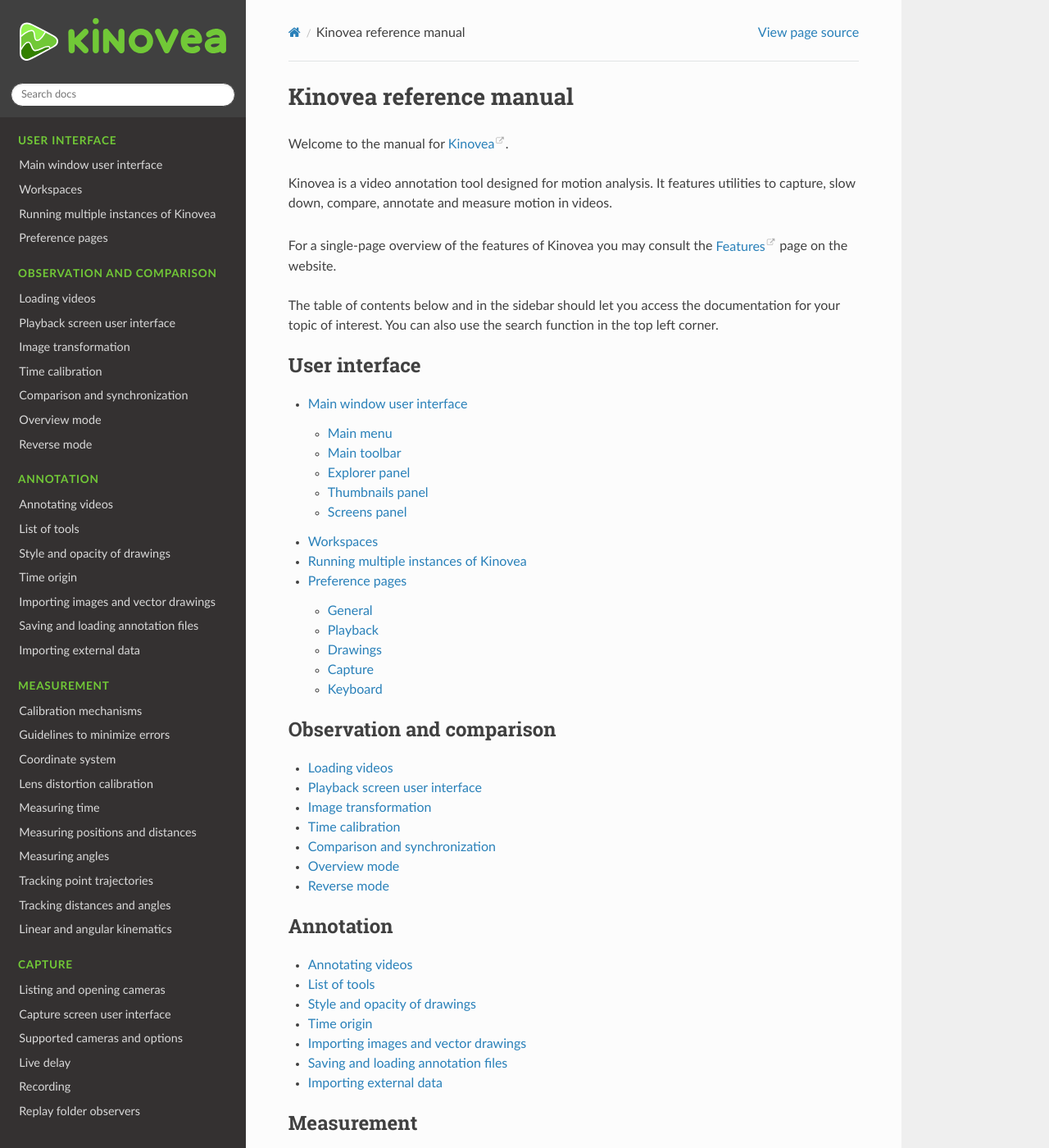
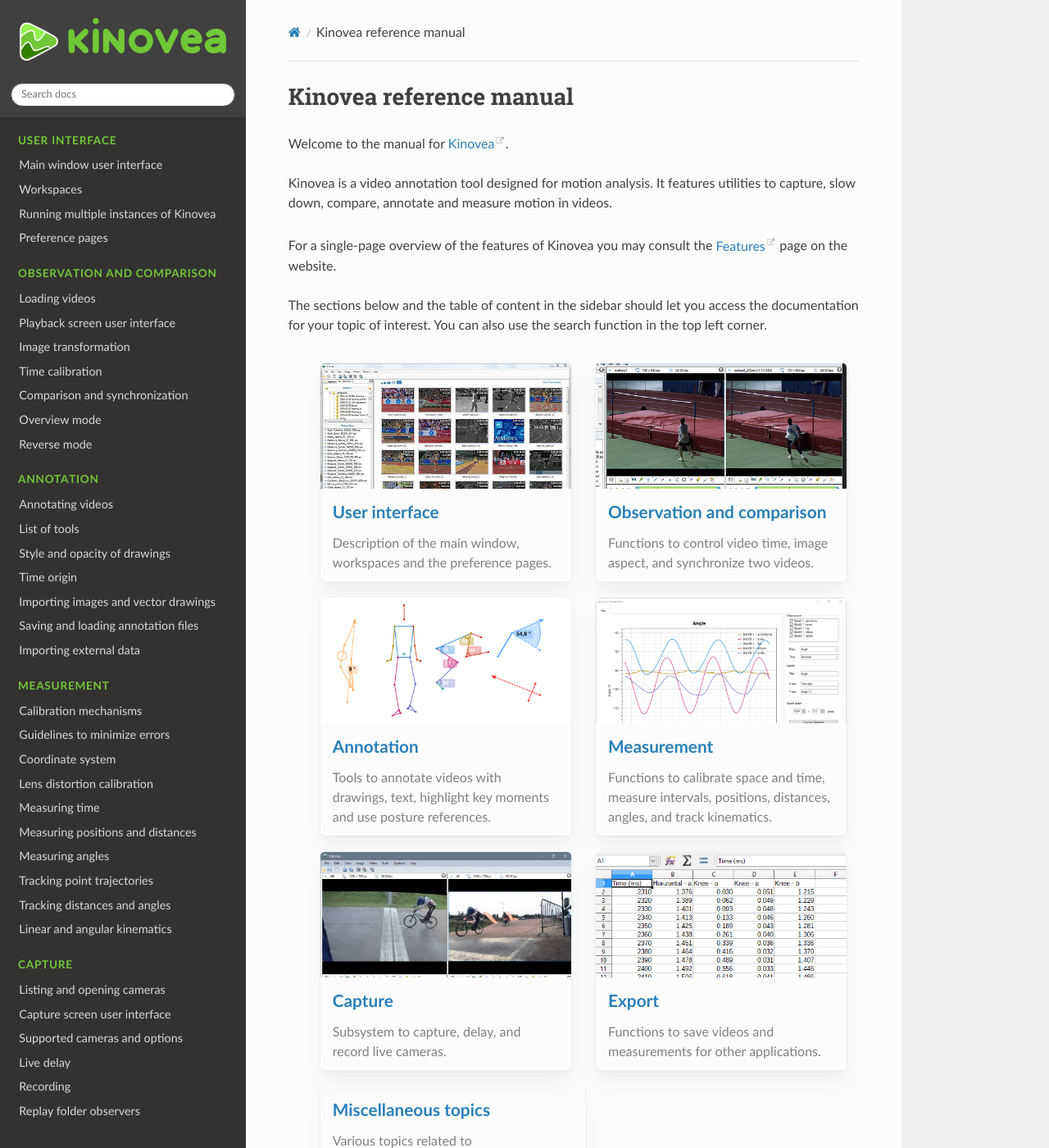
Before and after one commit to Kinovea/kinovea-docs, a Sphinx documentation site: the page built from source/index.rst, in a window 1280 px wide and 1400 px high. Shown: the whole window at 82% size. Built offline with Sphinx 7.4.7 and the Read the Docs theme 2.0.0, drawn with Linux system fonts in a browser that asks for light colours; some of the changed text lies outside the part shown.

Commit message:
Simplify front page ToC with cards.

```diff
--- a/source/_static/css/kinovea.css
+++ b/source/_static/css/kinovea.css
@@ -41,3 +41,86 @@
     margin: 0;
     font-weight: normal;
   }
+
+  .lead {
+		clear: both; width: 100%;
+  }
+
+  /* Applied on main index:sections. */
+	/* Start section description. */
+	@media screen and (min-width: 450px){
+		.tocdescr {
+			display: flex; display: -webkit-flex;
+			flex-flow: row wrap; -webkit-flex-flow: row wrap;
+			justify-content: space-between; -webkit-justify-content: space-between;
+			align-items: flex-start; -webkit-align-items: flex-start;
+			align-content: flex-start; -webkit-align-content: flex-start;
+			list-style-type: none;
+			margin-bottom: 10px;
+		}
+		/* Dan Andreasson on Stack Overflow. */
+		.tocdescr:after {
+			content: "";
+			flex: 1 0 33.3%; -webkit-flex: 1 0 33.3%;
+			margin-left: 45px;
+			align-self: stretch; -webkit-align-self: stretch;
+		}
+	}
+	@media screen and (max-width: 450px) {
+		.tocdescr {
+			display: flex; display: -webkit-flex;
+			flex-flow: column wrap; -webkit-flex-flow: column wrap;
+			justify-content: space-between; -webkit-justify-content: space-between;
+			align-items: flex-start; -webkit-align-items: flex-start;
+			align-content: flex-start; -webkit-align-content: flex-start;
+			list-style-type: none;
+			margin-bottom: 10px;
+		}
+		.tocdescr:after {
+			content: "";
+			flex: none; -webkit-flex: none;
+		}
+	}
+	.descr {
+		flex: 2 0 33.3%; -webkit-flex: 2 0 33.3%;
+		margin: 10px 15px;
+		border-radius: .3em;
+		user-select: none;
+	}
+	.descr div.figure,
+	.descr figure {
+		margin-bottom: 0px;
+		display: block;
+	}
+	.descr img {
+		border-top-left-radius: .3em;
+		border-top-right-radius: .3em;
+	}
+	.descr dl {margin-bottom: 10px}
+	.descr dl dt > a {
+		display: block;
+		width: 100%;
+		margin-bottom: 10px;
+	}
+	.descr dl dt a em, .descr dl dt a span{
+		font-weight: bold;
+		font-style: normal;
+		font-size: 1.3em;
+	}
+	.descr dl dt{padding: 18px 15px 0px!important}
+	.descr dl dd{
+		padding: 0px 15px;
+		font-style: normal;
+		margin: 0px;
+		color: #808080;
+		font-size: 90%;
+	}
+	.descr {
+		box-shadow: rgba(0,0,0,0.05) 0px 1px 4px 0px,
+						rgba(211,216,223,0.33) 0px 15px 20px -1px;
+  }
+
+  .rst-content.style-external-links .tocdescr a.reference.external::after {
+    content: "";
+    margin: 0 0
+  }
--- a/source/conf.py
+++ b/source/conf.py
@@ -52,7 +52,9 @@ html_theme = "sphinx_rtd_theme"
 html_static_path = ['_static']
 html_css_files = ['css/kinovea.css']
 html_logo = 'images/logo/kinovea.svg'
-
+html_copy_source = False
+html_show_sourcelink = False
+html_show_sphinx = False
 html_theme_options = {
     'logo_only': True,
     'display_version': False,
--- a/source/index.rst
+++ b/source/index.rst
@@ -9,12 +9,73 @@ It features utilities to capture, slow down, compare, annotate and measure motio
 
 For a single-page overview of the features of Kinovea you may consult the `Features <https://www.kinovea.org/features.html>`__ page on the website.
 
-The table of contents below and in the sidebar should let you access the documentation for your topic of interest.
+The sections below and the table of content in the sidebar should let you access the documentation for your topic of interest.
 You can also use the search function in the top left corner.
+
+    .. container:: tocdescr
+
+        .. container:: descr
+
+            .. figure:: /images/home/userinterface.jpg
+                :target: userinterface/index.html
+
+            :doc:`/userinterface/index`
+                Description of the main window, workspaces and the preference pages.
+
+        .. container:: descr
+
+            .. figure:: /images/home/observation.jpg
+                :target: observation/index.html
+
+            :doc:`/observation/index`
+                Functions to control video time, image aspect, and synchronize two videos.
+
+        .. container:: descr
+
+            .. figure:: /images/home/annotation.png
+                :target: annotation/index.html
+
+            :doc:`/annotation/index`
+                Tools to annotate videos with drawings, text, highlight key moments and use posture references.
+
+        .. container:: descr
+
+            .. figure:: /images/home/measurement.png
+                :target: measurement/index.html
+
+            :doc:`/measurement/index`
+                Functions to calibrate space and time, measure intervals, positions, distances, angles, and track kinematics.
+
+        .. container:: descr
+
+            .. figure:: /images/home/capture.jpg
+                :target: capture/index.html
+
+            :doc:`/capture/index`
+                Subsystem to capture, delay, and record live cameras.
+
+        .. container:: descr
+
+            .. figure:: /images/home/export.png
+                :target: export/index.html
+
+            :doc:`/export/index`
+                Functions to save videos and measurements for other applications.
+
+        .. container:: descr
+
+            :doc:`/misc/index`
+                Various topics related to programmatically controlling Kinovea and general information about the project.
+
+
+This manual is maintained by volunteers.
+If you find something that is confusing, wrong, or otherwise needs to be edited,
+`let us know <https://github.com/Kinovea/kinovea-docs/issues>`__.
 
 
 .. toctree::
     :titlesonly:
+    :hidden:
     :caption: User interface
 
     userinterface/overview
@@ -24,6 +85,7 @@ You can also use the search function in the top left corner.
 
 .. toctree::
     :titlesonly:
+    :hidden:
     :caption: Observation and comparison
 
     observation/loading
@@ -36,6 +98,7 @@ You can also use the search function in the top left corner.
 
 .. toctree::
     :titlesonly:
+    :hidden:
     :caption: Annotation
 
     annotation/general
@@ -48,6 +111,7 @@ You can also use the search function in the top left corner.
 
 .. toctree::
     :titlesonly:
+    :hidden:
     :caption: Measurement
 
     measurement/calibration
@@ -63,6 +127,7 @@ You can also use the search function in the top left corner.
 
 .. toctree::
     :titlesonly:
+    :hidden:
     :caption: Capture
 
     capture/listing
@@ -74,6 +139,7 @@ You can also use the search function in the top left corner.
 
 .. toctree::
     :titlesonly:
+    :hidden:
     :caption: Export
 
     export/video
@@ -81,6 +147,7 @@ You can also use the search function in the top left corner.
 
 .. toctree::
     :titlesonly:
+    :hidden:
     :caption: Miscellaneous topics
 
     misc/faq
--- a/source/misc/update.rst
+++ b/source/misc/update.rst
@@ -1,5 +1,5 @@
-Program updates
-====================
+Software update
+===============
 
 New versions are published on the project website:
 
```
Also changed, not shown: source/images/home/annotation.png (added), source/images/home/capture.jpg (added), source/images/home/export.png (added), source/images/home/measurement.png (added), source/images/home/observation.jpg (added), source/images/home/userinterface.jpg (added).
